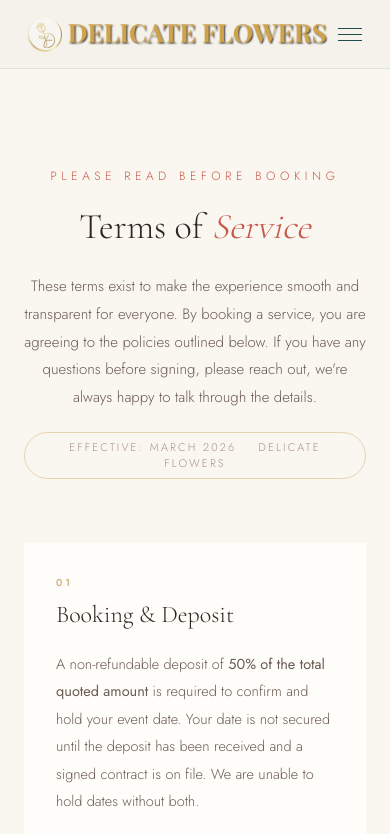
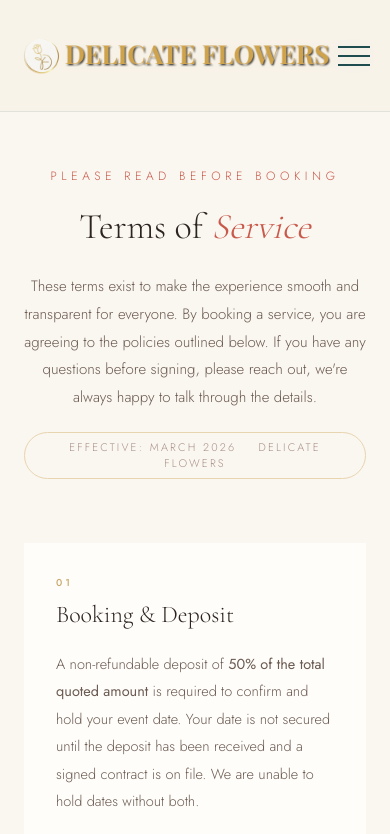
Before and after one commit to Simcol2/delicate, a Next.js app: page /terms in a window 390 px wide. Shown: the top 834 px of the page. Built offline with nearby package versions, Linux system fonts and the light colour scheme; a web font is replaced by a local one.

Commit message:
Add files via upload

```diff
--- a/components/navigation/Navbar.tsx
+++ b/components/navigation/Navbar.tsx
@@ -1,21 +1,12 @@
 'use client'
 
-import { useState, useEffect } from 'react'
+import { useState } from 'react'
 import Link from 'next/link'
 import { usePathname } from 'next/navigation'
 
 export function Navbar() {
-  const [scrolled, setScrolled] = useState(false)
   const [mobileMenuOpen, setMobileMenuOpen] = useState(false)
   const pathname = usePathname()
-
-  useEffect(() => {
-    const handleScroll = () => {
-      setScrolled(window.scrollY > 80)
-    }
-    window.addEventListener('scroll', handleScroll)
-    return () => window.removeEventListener('scroll', handleScroll)
-  }, [])
 
   const navLinks = [
     { href: '/', label: 'Home' },
@@ -30,35 +21,56 @@ export function Navbar() {
 
   return (
     <>
-      <nav
-        className="fixed top-0 left-0 right-0 z-[100] flex items-center justify-between px-6 lg:px-12 py-2.5 transition-all duration-400 bg-cream border-b border-midnight/10"
-      >
-        {/* Logo Image */}
+      {/* MOBILE NAV */}
+      <nav className="lg:hidden fixed top-0 left-0 right-0 z-[100] h-[112px] flex items-center justify-between px-5 bg-[#F8F3E9]/95 backdrop-blur-[5px] border-b border-[#1F4D4F]/10">
+        <Link href="/" className="no-underline flex items-center">
+          <img
+            src="/images/Delicate Flower-12 (4).png?v=3"
+            alt="Delicate Flowers"
+            className="h-[58px] w-auto object-contain"
+          />
+        </Link>
+
+        <button
+          onClick={() => setMobileMenuOpen(true)}
+          className="w-12 h-12 flex flex-col items-center justify-center gap-[7px] bg-transparent border-none cursor-pointer"
+          aria-label="Open menu"
+        >
+          <span className="block w-8 h-[2px] bg-[#1F4D4F]" />
+          <span className="block w-8 h-[2px] bg-[#1F4D4F]" />
+          <span className="block w-8 h-[2px] bg-[#1F4D4F]" />
+        </button>
+      </nav>
+
+      {/* DESKTOP NAV - preserves the existing desktop look */}
+      <nav className="hidden lg:flex fixed top-0 left-0 right-0 z-[100] items-center justify-between px-12 py-2.5 bg-cream border-b border-midnight/10">
         <Link href="/" className="no-underline">
           <img
             src="/images/Delicate Flower-12 (4).png?v=3"
             alt="Delicate Flowers"
-            className="h-12 lg:h-11 w-auto object-contain"
+            className="h-11 w-auto object-contain"
           />
         </Link>
 
-        {/* Desktop Nav */}
-        <ul className="hidden lg:flex items-center gap-10 list-none">
+        <ul className="flex items-center gap-10 list-none">
           {navLinks.map((link) => (
             <li key={link.href}>
               <Link
                 href={link.href}
-                className={`font-sans text-[0.7rem] font-normal tracking-[0.22em] uppercase text-midnight no-underline transition-colors duration-300 relative hover:text-[#FF6F61] group`}
+                className="font-sans text-[0.7rem] font-normal tracking-[0.22em] uppercase text-midnight no-underline transition-colors duration-300 relative hover:text-[#FF6F61] group"
               >
                 {link.label}
                 <span
                   className={`absolute -bottom-1 left-0 h-[1px] bg-midnight transition-all duration-350 ${
-                    isActive(link.href) ? 'w-full' : 'w-0 group-hover:w-full'
+                    isActive(link.href)
+                      ? 'w-full'
+                      : 'w-0 group-hover:w-full'
                   }`}
                 />
               </Link>
             </li>
           ))}
+
           <li>
             <Link
               href="/client/login"
@@ -68,32 +80,32 @@ export function Navbar() {
             </Link>
           </li>
         </ul>
-
-        {/* Hamburger */}
-        <button
-          onClick={() => setMobileMenuOpen(true)}
-          className="lg:hidden flex flex-col gap-[5px] p-1 bg-transparent border-none cursor-pointer"
-          aria-label="Menu"
-        >
-          <span className="block w-6 h-[1px] bg-midnight transition-all"></span>
-          <span className="block w-6 h-[1px] bg-midnight transition-all"></span>
-          <span className="block w-6 h-[1px] bg-midnight transition-all"></span>
-        </button>
       </nav>
 
-      {/* Mobile Menu */}
+      {/* MOBILE MENU */}
       <div
-        className={`fixed inset-0 z-[200] bg-cream flex flex-col items-center justify-center gap-10 transition-opacity duration-400 ${
-          mobileMenuOpen ? 'opacity-100 visible' : 'opacity-0 invisible pointer-events-none'
+        className={`lg:hidden fixed inset-0 z-[200] bg-[#F8F3E9] flex flex-col items-center justify-center gap-8 transition-all duration-300 ${
+          mobileMenuOpen
+            ? 'opacity-100 visible'
+            : 'opacity-0 invisible pointer-events-none'
         }`}
       >
-        {/* Close Button */}
+        <div
+          className="absolute inset-0 pointer-events-none opacity-[0.15]"
+          style={{
+            backgroundImage: 'url(/images/palm-shadow.png)',
+            backgroundRepeat: 'no-repeat',
+            backgroundSize: '80%',
+            backgroundPosition: 'top right',
+          }}
+        />
+
         <button
           onClick={() => setMobileMenuOpen(false)}
-          className="absolute top-6 right-6 z-[201] w-14 h-14 flex items-center justify-center bg-coral text-cream rounded-full text-3xl font-bold cursor-pointer shadow-xl hover:bg-midnight transition-colors border-4 border-cream"
+          className="absolute top-7 right-6 z-[201] w-12 h-12 flex items-center justify-center bg-transparent text-[#1F4D4F] text-4xl font-light border-none cursor-pointer"
           aria-label="Close menu"
         >
-          ✕
+          ×
         </button>
 
         {navLinks.map((link) => (
@@ -101,17 +113,19 @@ export function Navbar() {
             key={link.href}
             href={link.href}
             onClick={() => setMobileMenuOpen(false)}
-            className="font-display text-4xl font-bold text-midnight no-underline tracking-[0.02em] transition-colors duration-300 hover:text-[#2DA9C2]"
-            style={{ fontFamily: "'Playfair Display', Georgia, serif" }}
+            className="relative z-10 text-[2.65rem] font-bold text-[#1F4D4F] no-underline leading-none hover:text-[#FF6F61] transition-colors"
+            style={{
+              fontFamily: "'Playfair Display', Georgia, serif",
+            }}
           >
             {link.label}
           </Link>
         ))}
+
         <Link
           href="/client/login"
           onClick={() => setMobileMenuOpen(false)}
-          className="font-display text-4xl font-bold text-midnight no-underline tracking-[0.02em] transition-colors duration-300 hover:text-[#2DA9C2]"
-          style={{ fontFamily: "'Playfair Display', Georgia, serif" }}
+          className="relative z-10 mt-3 px-7 py-4 bg-[#1F4D4F] text-[#F8F3E9] font-sans text-[0.68rem] font-bold tracking-[0.24em] uppercase no-underline"
         >
           Client Portal
         </Link>
```
